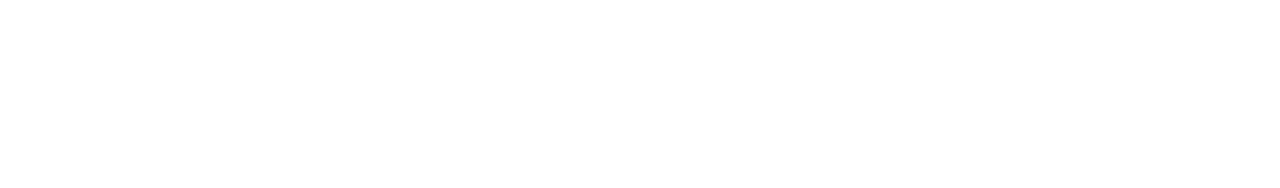
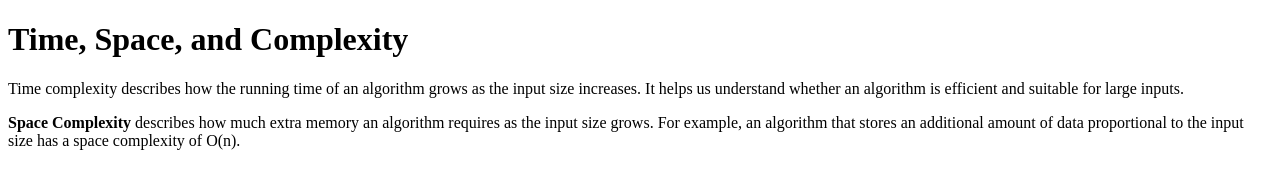
Before and after one commit to acciojob/time-and-space-complexity-Pooja1703, a website: page main.html in a window 1280 px wide. Drawn offline with Linux system fonts and the light colour scheme.

Commit message:
created a submission

```diff
--- a/main.html
+++ b/main.html
@@ -8,6 +8,9 @@
 
 <body>
 	<!-- the entire body must be written by student -->
+	<h1>Time, Space, and Complexity</h1>
+	<p>Time complexity describes how the running time of an algorithm grows as the input size increases. It helps us understand whether an algorithm is efficient and suitable for large inputs.</p>
+	<p><b>Space Complexity</b> describes how much extra memory an algorithm requires as the input size grows. For example, an algorithm that stores an additional amount of data proportional to the input size has a space complexity of O(n).</p>
     <script type="text/javascript" src="./script.js">
 </script>
 
```
